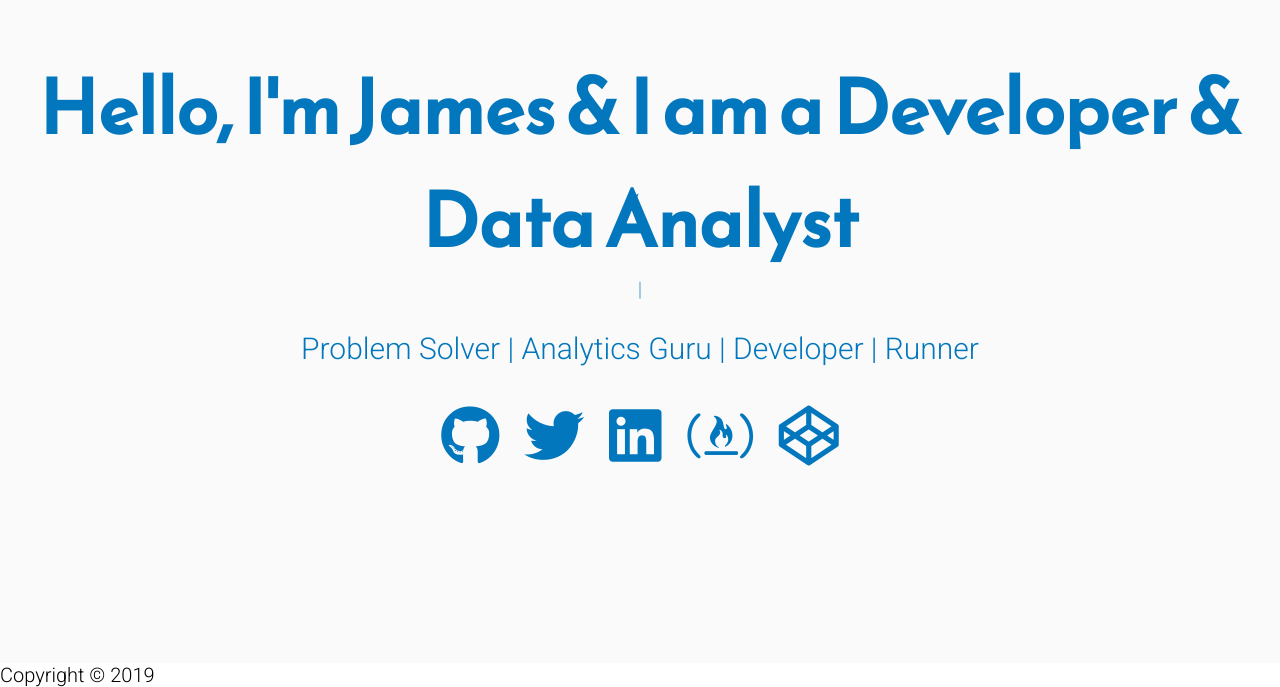
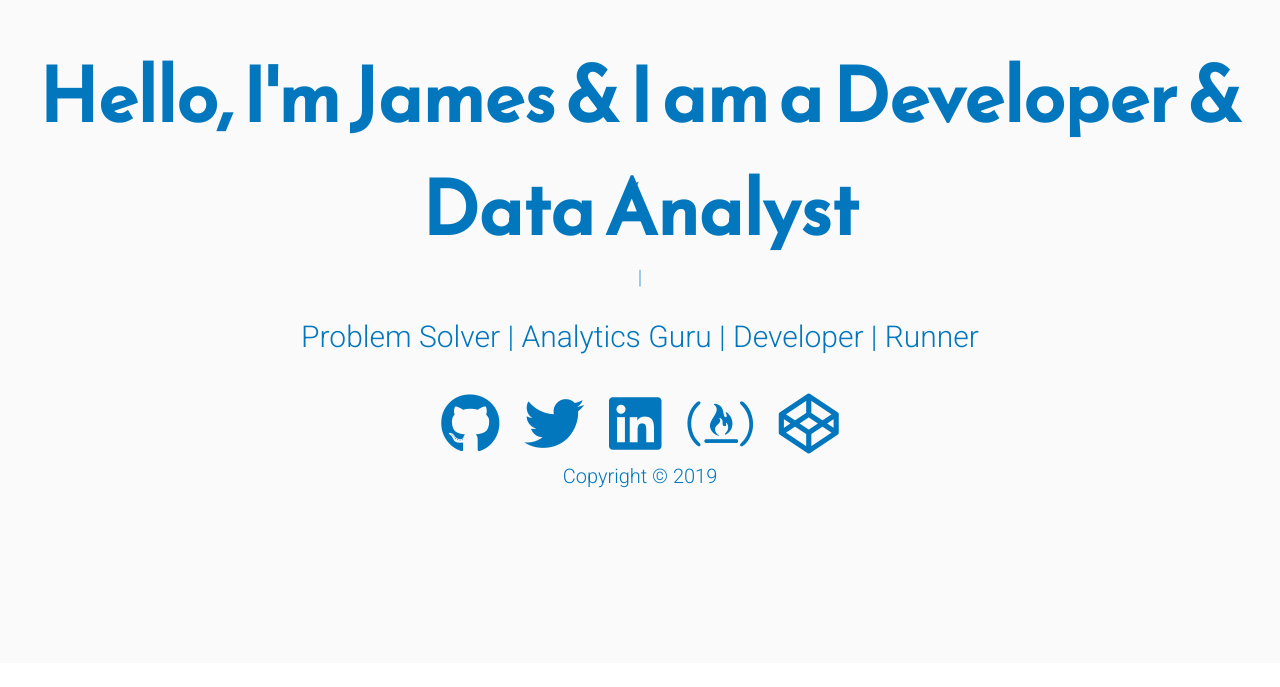
Before and after one commit to JamesBirchall/jamesbirchall.github.io, a plain HTML site: page index.html in a window 1280 px wide. Shown: the part 137-824 px from the top of the page. After the commit the page ends 800 px from the top, so only its background shows below. Drawn offline with nearby package versions, Linux system fonts and the light colour scheme.

Commit message:
update copyright 2019

```diff
--- a/index.html
+++ b/index.html
@@ -26,8 +26,8 @@
 			<a target="_blank" href="https://www.linkedin.com/in/jamesbirchall"><i class="fab fa-linkedin"></i></a>
 			<a target="_blank" href="#"><i class="fab fa-free-code-camp"></i></a>
 			<a target="_blank" href="https://codepen.io"><i class="fab fa-codepen"></i></a>
+        <div class="footer">Copyright &copy; 2019</div>
 	</main>
-    <footer>Copyright &copy; 2019</footer>
     <script src="./scripts/main.js"></script>
 </body>
 </html>
```
